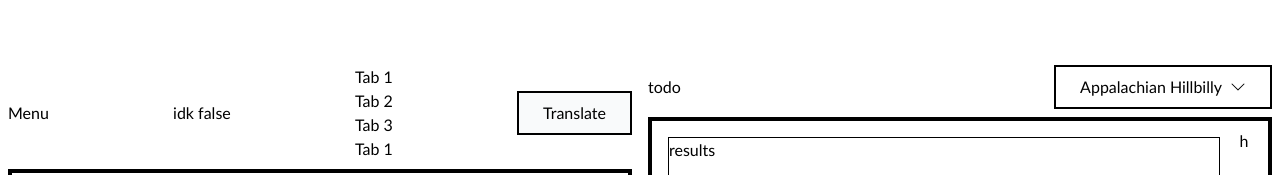
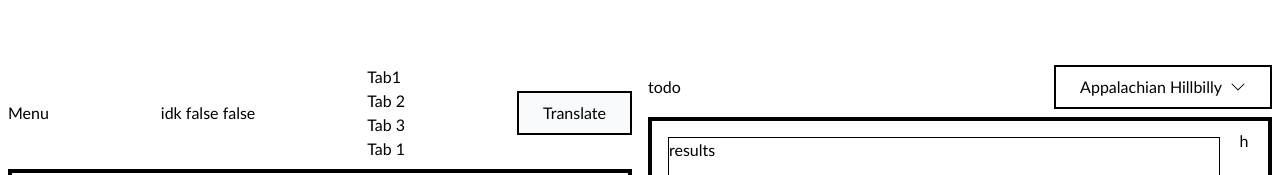
Before and after one commit to neilhsmith/terry-the-translator, a Next.js app: page / in a window 1280 px wide. Shown: the part 185-360 px from the top of the page. Built offline with nearby package versions, Linux system fonts and the light colour scheme; what tailwindcss-fluid-type would draw is missing.

Commit message:
wip: handle tab clicking

```diff
--- a/app/components/tabs-menu/tabs-menu.tsx
+++ b/app/components/tabs-menu/tabs-menu.tsx
@@ -11,7 +11,7 @@
  * Example:
  *
  * <TabsMenu>
- *   <TabsMenu.Tabs mode="selectAndOpen | selectThenOpen" aria-label="Languages">
+ *   <TabsMenu.Tabs openMode="singleClick | doubleClick" aria-label="Languages">
  *     <TabsMenu.Tab>
  *       {({active, disabled, menuOpen}) => (
  *         <button ...classes & props based on render props...>Item 1</button>
@@ -64,6 +64,9 @@ import React, {
   useMemo,
   useReducer,
   ReactNode,
+  useEffect,
+  useRef,
+  RefObject,
 } from "react"
 import { PolymorphicComponentPropsWithRef, PolymorphicRef } from "@/app/types"
 
@@ -72,12 +75,6 @@ import { PolymorphicComponentPropsWithRef, PolymorphicRef } from "@/app/types"
  * - test rendering a plain element at each level w/ render props
  *    - i'm pretty sure some wont add the aria attrs they should since they aren't rendered via React.cloneElement
  *    - the Tab component is a good working example
- * - figure out how to handle the Tab's "selectAndOpen" vs "selectThenOpen" mode thing
- *    - the issue is that we don't actually have the concept of selecting internally
- *    - so do i treat it as singleClick vs doubleClick before opening the items?
- *    - or do i make it so that it's always a double click on a Tab to open the items?
- *    - not ideal but - add an 'open' callback to the render prop so that we can manually open when needed?
- *    - also, should onClick fire when double clicking a tab?
  * - implement the toggle state
  *    - theres mocked close callbacks for render props sprinkled around
  * - implement Items and Item
@@ -90,6 +87,34 @@ function useId(componentName: string) {
   return `tabs-menu-${componentName}-${id}`
 }
 
+function useOutsideClick<T extends HTMLElement = HTMLElement>(
+  ref: RefObject<T>,
+  handler: (event: Event) => void
+) {
+  useEffect(() => {
+    const listener = (event: Event) => {
+      const el = ref?.current
+
+      // Do nothing if clicking ref's element or descendent elements
+      if (!el || el.contains(event.target as Node)) {
+        return
+      }
+
+      handler(event)
+    }
+
+    document.addEventListener("mousedown", listener)
+    document.addEventListener("touchstart", listener)
+
+    return () => {
+      document.removeEventListener("mousedown", listener)
+      document.removeEventListener("touchstart", listener)
+    }
+
+    // Reload only if ref or handler changes
+  }, [ref, handler])
+}
+
 // STATE ---------------------------------
 
 enum ToggleState {
@@ -97,19 +122,29 @@ enum ToggleState {
   Closed = "closed",
 }
 
+type TabsOpenMode = "singleClick" | "doubleClick"
+
 type MenuState = {
-  itemsId: string
-  activeTabId: string | null // the tab being hovered or focused for aria-activedescendant
+  itemsId: string // the items list id - needed for aria targets across levels
+  activeTabId: string | null // the tab being hovered or focused - for aria-activedescendant
+  tabsOpenMode: TabsOpenMode // how many clicks on tab before the menu opens - useful for select then open ux flows
+  toggleState: ToggleState // whether the menu is open or closed
 }
 
 enum ActionType {
   ActivateTab = "activateTab",
   DeactivateTab = "deactivateTab",
+  Open = "open",
+  Close = "close",
+  SetTabsMode = "setTabsMode",
 }
 
 type Actions =
   | { type: ActionType.ActivateTab; payload: string | null }
   | { type: ActionType.DeactivateTab }
+  | { type: ActionType.Open }
+  | { type: ActionType.Close }
+  | { type: ActionType.SetTabsMode; payload: TabsOpenMode }
 
 function menuReducer(state: MenuState, action: Actions) {
   switch (action.type) {
@@ -123,30 +158,28 @@ function menuReducer(state: MenuState, action: Actions) {
         ...state,
         activeTabId: null,
       }
+    case ActionType.Open:
+      return {
+        ...state,
+        toggleState: ToggleState.Open,
+      }
+    case ActionType.Close:
+      return {
+        ...state,
+        toggleState: ToggleState.Closed,
+      }
+    case ActionType.SetTabsMode:
+      return {
+        ...state,
+        tabsOpenMode: action.payload,
+      }
     default:
       return state
   }
 }
 
-const ToggleContext = createContext<ToggleState | null>(null)
 const MenuContext = createContext<MenuState | null>(null)
 const DispatchContext = createContext<Dispatch<Actions> | null>(null)
-
-function useToggleContext(componentName: string) {
-  const context = useContext(ToggleContext)
-
-  if (context === null) {
-    const error = new Error(
-      `<${componentName}> must be used within a <TabsMenu>`
-    )
-    if (Error.captureStackTrace)
-      Error.captureStackTrace(error, useToggleContext)
-
-    throw error
-  }
-
-  return context
-}
 
 function useMenuContext(componentName: string) {
   const context = useContext(MenuContext)
@@ -155,8 +188,7 @@ function useMenuContext(componentName: string) {
     const error = new Error(
       `<${componentName}> must be used within a <TabsMenu>`
     )
-    if (Error.captureStackTrace)
-      Error.captureStackTrace(error, useToggleContext)
+    if (Error.captureStackTrace) Error.captureStackTrace(error, useMenuContext)
 
     throw error
   }
@@ -171,8 +203,7 @@ function useMenuDispatch(componentName: string) {
     const error = new Error(
       `<${componentName}> must be used within a <TabsMenu>`
     )
-    if (Error.captureStackTrace)
-      Error.captureStackTrace(error, useToggleContext)
+    if (Error.captureStackTrace) Error.captureStackTrace(error, useMenuDispatch)
 
     throw error
   }
@@ -208,19 +239,24 @@ export const TabsMenu: TabsMenuComponent = forwardRef(function TabsMenu<
   const [menuState, dispatch] = useReducer(menuReducer, {
     itemsId: itemsId,
     activeTabId: null,
+    toggleState: ToggleState.Closed,
+    tabsOpenMode: "singleClick",
   })
+
+  console.log(menuState)
 
   return (
     <MenuContext.Provider value={menuState}>
-      <ToggleContext.Provider value={ToggleState.Closed}>
       <DispatchContext.Provider value={dispatch}>
         <Component ref={ref} {...rest}>
           {typeof children === "function"
-              ? children({ open: false, close: () => {} })
+            ? children({
+                open: false,
+                close: () => dispatch({ type: ActionType.Close }),
+              })
             : children}
         </Component>
       </DispatchContext.Provider>
-      </ToggleContext.Provider>
     </MenuContext.Provider>
   )
 })
@@ -230,7 +266,7 @@ export const TabsMenu: TabsMenuComponent = forwardRef(function TabsMenu<
 const DEFAULT_TABS_TAG = "ul"
 
 type TabsProps = {
-  mode?: "selectAndOpen" | "selectThenOpen"
+  openMode?: TabsOpenMode
   role?: undefined
   children: ReactNode | (({ open }: { open: boolean }) => ReactNode)
 }
@@ -245,16 +281,24 @@ export const Tabs: TabsComponent = forwardRef(function Tabs<
   {
     as,
     children,
-    mode = "selectThenOpen",
     role,
+    openMode = "singleClick",
     ...rest
   }: PolymorphicComponentPropsWithRef<C, TabsProps>,
   ref?: PolymorphicRef<C>
 ) {
   const Component = as || DEFAULT_TABS_TAG
 
-  const { activeTabId } = useMenuContext("Tabs")
-  const toggleState = useToggleContext("Tabs")
+  const { activeTabId, toggleState } = useMenuContext("Tabs")
+  const dispatch = useMenuDispatch("Tabs")
+
+  // TODO: wondering if there's a better way to do this than useEffect
+  // - we're just pushing the openMode prop into the TabsMenu context
+  // - but we are kinda doing sync stuff here - keeping the internal state in sync with the prop (which techically can change)
+  useEffect(
+    () => dispatch({ type: ActionType.SetTabsMode, payload: openMode }),
+    [dispatch, openMode]
+  )
 
   return (
     <Component
@@ -270,12 +314,13 @@ export const Tabs: TabsComponent = forwardRef(function Tabs<
   )
 })
 
-// BUTTON ---------------------------------
+// Tab ---------------------------------
 
 const DEFAULT_TAB_TAG = "li"
 
 type TabProps = {
   disabled?: boolean
+  openMode?: "singleClick" | "doubleClick"
   children:
     | ReactNode
     | (({
@@ -301,28 +346,67 @@ export const Tab: TabComponent = forwardRef(function Tab<
   {
     as,
     children,
+    openMode,
     disabled = false,
     ...rest
   }: PolymorphicComponentPropsWithRef<C, TabProps>,
-  ref?: PolymorphicRef<C>
+  refProp?: PolymorphicRef<C>
 ) {
   const Component = as || DEFAULT_TAB_TAG
 
-  const id = useId("button")
-  const { activeTabId, itemsId } = useMenuContext("Button")
-  const toggleState = useToggleContext("Button")
-  const dispatch = useMenuDispatch("Button")
+  const id = useId("tab")
+  const dispatch = useMenuDispatch("Tab")
+  const { activeTabId, itemsId, tabsOpenMode, toggleState } =
+    useMenuContext("Tab")
 
-  const hoverOn = useCallback(
+  // need to use the ref to track outside clicks, so create one if not given
+  const ref = useRef<HTMLElement>(refProp || null)
+
+  // a tab can overrides the tabs open mode
+  const actualOpenMode = openMode ?? tabsOpenMode
+
+  // we track if the previous click was on this tab for doubleClick mode and reset it on outside clicks. named 'click' but works for touch too
+  const doubleClickActive = useRef<boolean>(false)
+  useOutsideClick(ref, () => {
+    doubleClickActive.current = false
+  })
+
+  const handleHoverOn = useCallback(
     () => dispatch({ type: ActionType.ActivateTab, payload: id }),
     [dispatch, id]
   )
-  const hoverOff = useCallback(
+  const handleHoverOff = useCallback(
     () => dispatch({ type: ActionType.DeactivateTab }),
     [dispatch]
   )
 
-  const attrs = useMemo(
+  const handleClick = useCallback(() => {
+    // note: no need to call onClick callbacks or anything as that's spread on via the ...rest already
+
+    // if open, close
+    if (toggleState === ToggleState.Open) {
+      dispatch({ type: ActionType.Close })
+      return
+    }
+
+    // if singleClick mode, open
+    if (actualOpenMode === "singleClick") {
+      dispatch({ type: ActionType.Open })
+      return
+    }
+
+    // otherwise we're in doubleClick mode and need to track sequential clicks to determine if we should open the menu
+    if (!doubleClickActive.current) {
+      doubleClickActive.current = true
+      return
+    }
+
+    // officially is a double click, so open the menu & reset the click tracker
+    doubleClickActive.current = false
+    dispatch({ type: ActionType.Open })
+  }, [actualOpenMode, toggleState, dispatch])
+
+  const sharedAttrs = useMemo(
     () => ({
       id: id,
       role: "menuitem",
@@ -330,12 +414,21 @@ export const Tab: TabComponent = forwardRef(function Tab<
       "aria-haspopup": "menu" as "menu", // the fallback button wouldn't shutup w/o this as
       "aria-expanded": toggleState === ToggleState.Open,
       "aria-disabled": disabled,
-      onFocus: hoverOn,
-      onMouseEnter: hoverOn,
-      onBlur: hoverOff,
-      onMouseLeave: hoverOff,
+      onFocus: handleHoverOn,
+      onMouseEnter: handleHoverOn,
+      onBlur: handleHoverOff,
+      onMouseLeave: handleHoverOff,
+      onClick: handleClick,
     }),
-    [disabled, hoverOn, hoverOff, id, itemsId, toggleState]
+    [
+      disabled,
+      handleClick,
+      handleHoverOn,
+      handleHoverOff,
+      id,
+      itemsId,
+      toggleState,
+    ]
   )
 
   return (
@@ -346,20 +439,20 @@ export const Tab: TabComponent = forwardRef(function Tab<
               active: id === activeTabId,
               disabled,
               open: toggleState === ToggleState.Open,
-              close: () => {},
+              close: () => dispatch({ type: ActionType.Close }),
             }),
-            attrs
+            sharedAttrs
           )
         : React.Children.map(children, (child, index) => {
             if (React.isValidElement(child)) {
               return React.cloneElement(child, {
                 key: index,
-                ...attrs,
+                ...sharedAttrs,
               })
             }
 
             return (
-              <button key={index} type="button" {...attrs}>
+              <button key={index} type="button" {...sharedAttrs}>
                 {child}
               </button>
             )
--- a/app/translate/client.tsx
+++ b/app/translate/client.tsx
@@ -251,14 +251,18 @@ export function SourceLanguageSelector() {
         <Tabs as="div">
           <Tab as="div" ref={divRef}>
             {({ active, disabled, open, close }) => (
-              <button onClick={console.log}>idk {active.toString()}</button>
+              <button onClick={console.log}>
+                idk {active.toString()} {open.toString()}
+              </button>
             )}
           </Tab>
         </Tabs>
       </TabsMenu>
       <TabsMenu>
-        <Tabs aria-label="todo: menubar descrip">
-          <Tab onClick={console.log}>Tab 1</Tab>
+        <Tabs openMode="doubleClick" aria-label="todo: menubar descrip">
+          <Tab openMode="singleClick" onClick={console.log}>
+            Tab1
+          </Tab>
           <Tab>
             <button onClick={console.log}>Tab 2</button>
           </Tab>
```
Lines whose indentation alone changed are shown as unchanged.
